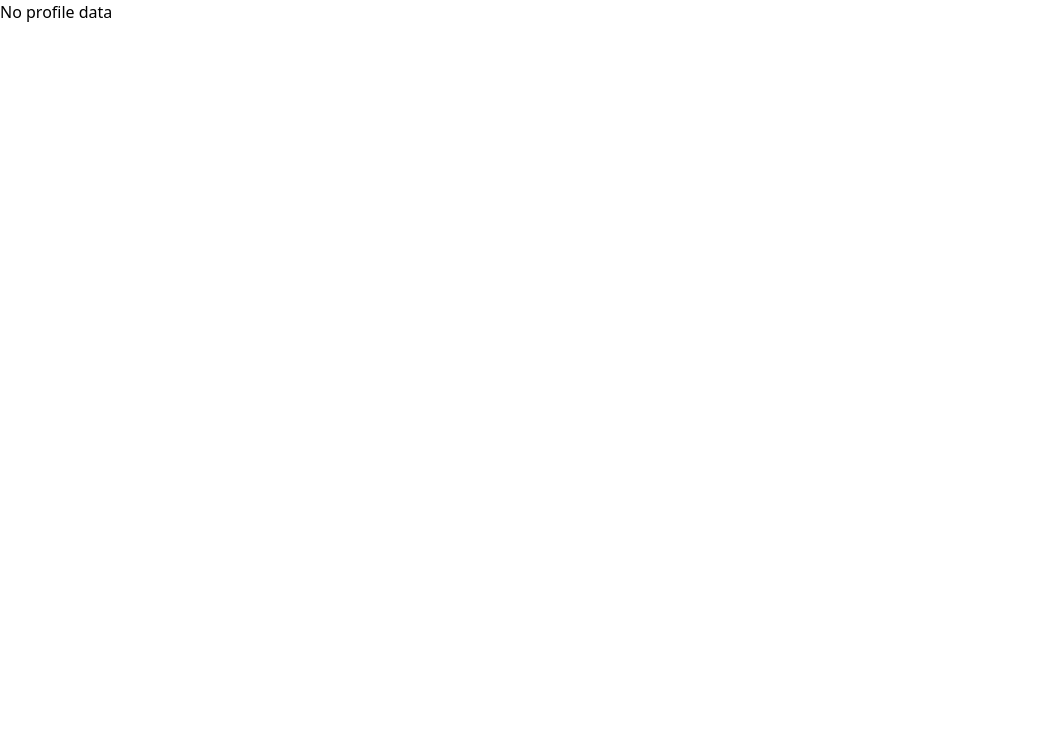
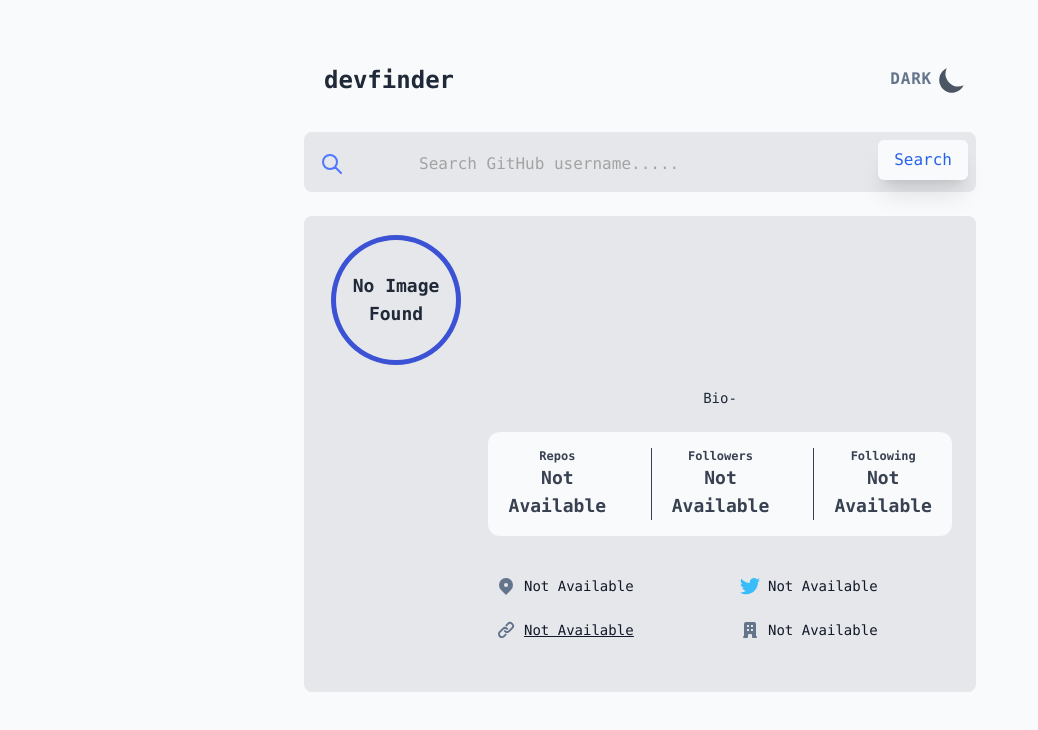
Before and after one commit to raiv200/github-user-finder, a Next.js app: page / in a window 1280 px wide. Shown: the top 730 px of the page, without its empty margins (0-1038 px from the left). Built offline with nearby package versions, Linux system fonts and the light colour scheme; no server answers.

Commit message:
third commit

```diff
--- a/pages/index.js
+++ b/pages/index.js
@@ -31,8 +31,6 @@
       })
   }, [userName])
 
-  if (!data) return <p>No profile data</p>
-
   return (
     <div className="min-h-screen bg-gray-50 py-7 dark:bg-[#1e253f]">
       <Head>
```
